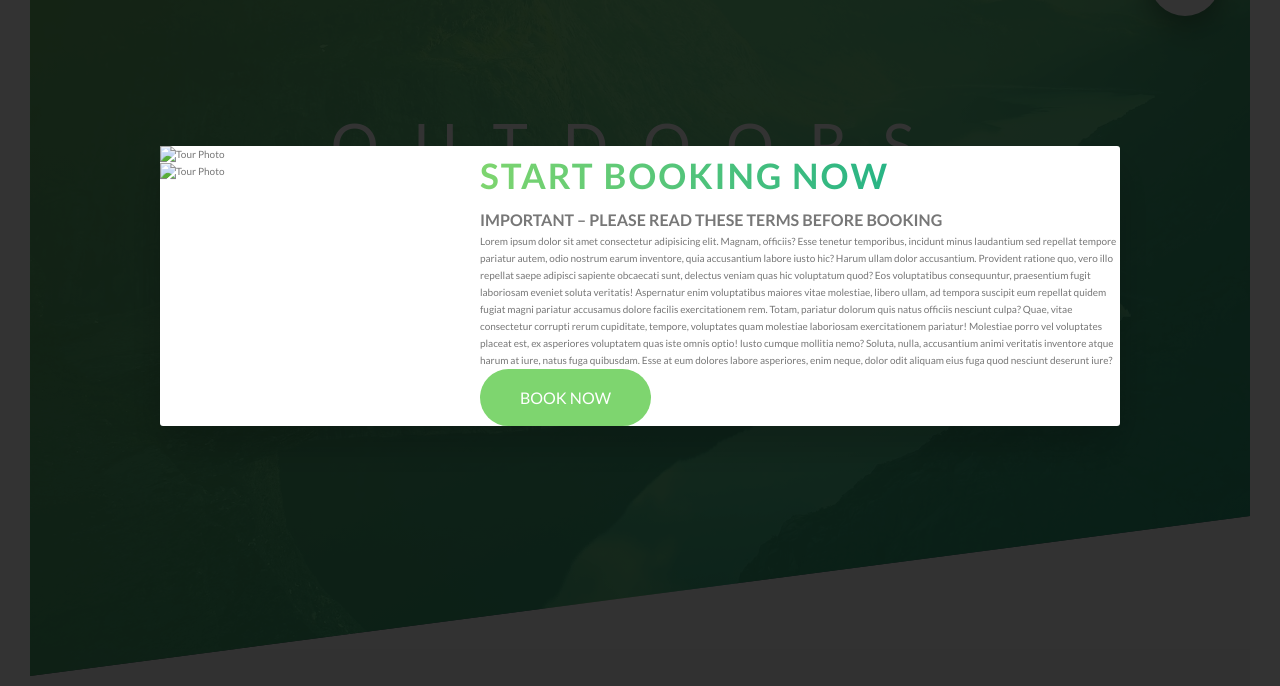
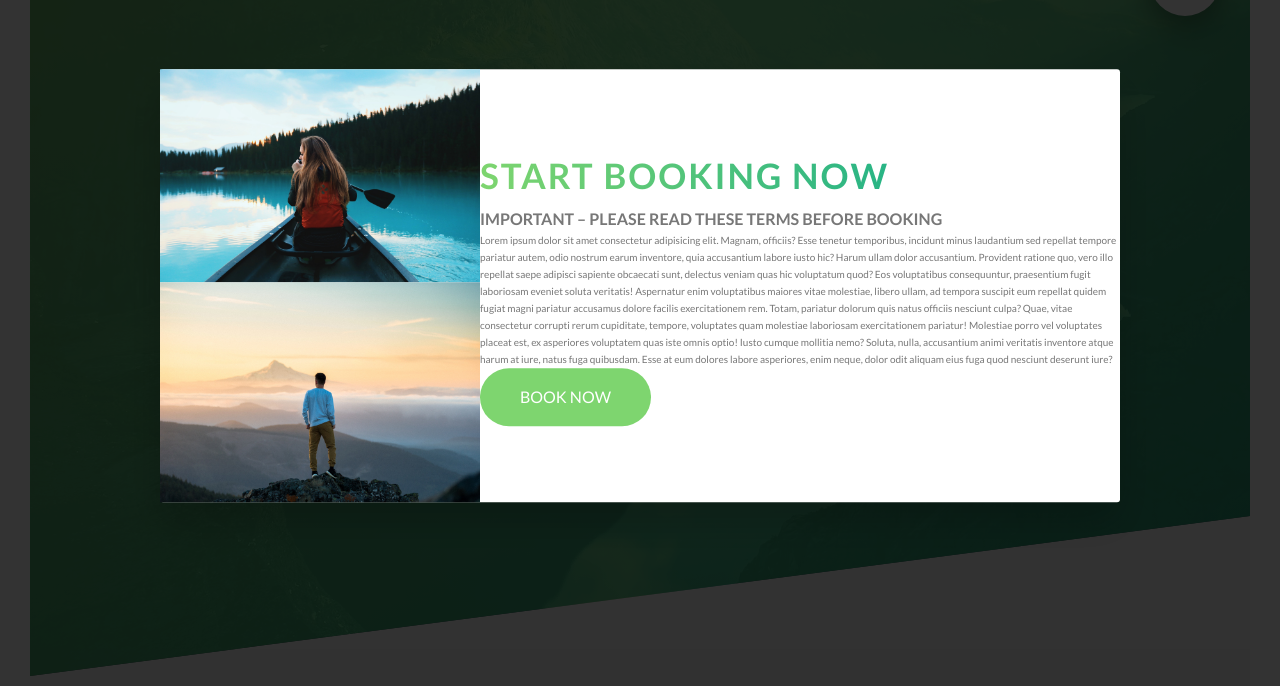
Before and after one commit to davidalerickson/Natours_Project, a plain HTML site: page index.html in a window 1280 px wide. Shown: the part 114-800 px from the top of the page. Drawn offline with Linux system fonts and the light colour scheme; the site is published under a folder, as on GitHub Pages, so addresses that start at the root find nothing.

Commit message:
removed backslash from image path

```diff
--- a/index.html
+++ b/index.html
@@ -348,8 +348,8 @@
         <div class="popup">
             <div class="popup__content">
                 <div class="popup__left">
-                    <img src="/img/nat-8.jpg" alt="Tour Photo" class="popup__img">
-                    <img src="/img/nat-9.jpg" alt="Tour Photo" class="popup__img">
+                    <img src="img/nat-8.jpg" alt="Tour Photo" class="popup__img">
+                    <img src="img/nat-9.jpg" alt="Tour Photo" class="popup__img">
                 </div>
                 <div class="popup__right">
                     <h2 class="heading-secondary">Start Booking Now</h2>
```
